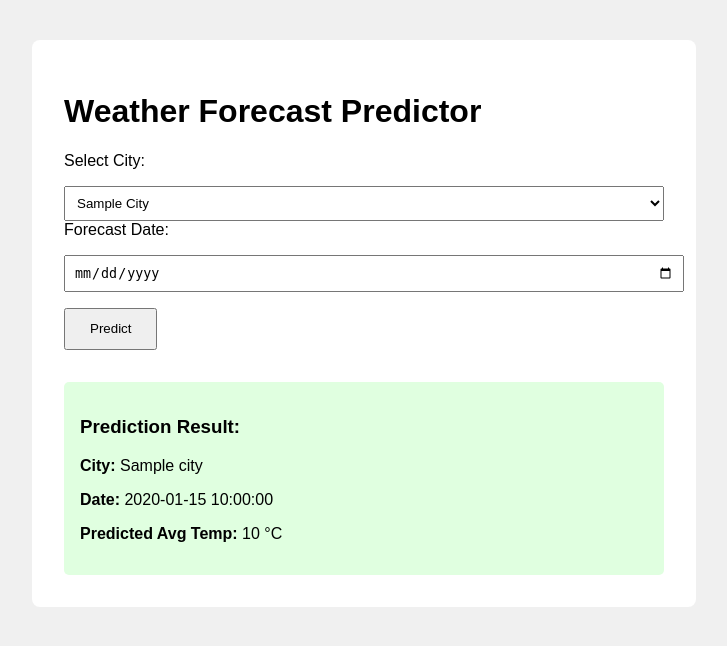
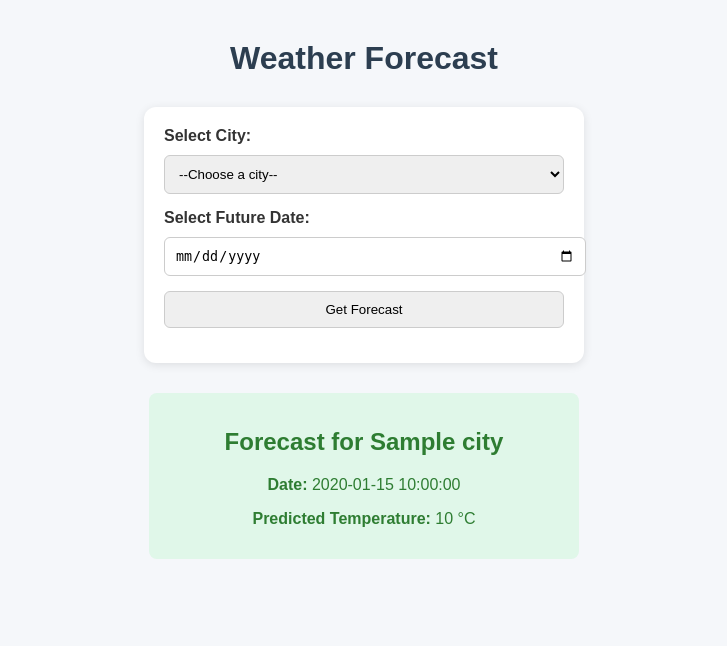
Before and after one commit to Vishwa5395/weather_deploy, a Flask app: template templates/index.html in a window 1280 px wide. Shown: the top 646 px of the page, without its empty margins (276-1003 px from the left). Run offline with Flask 3, Linux system fonts and the light colour scheme; the template is opened without the code that fills it: most values are stand-ins (such as "Sample title", 1, 10 or a date in 2020); parts of the project's set-up code (start-up, migrations or seed data) failed here and were passed over.

Commit message:
Fixed Issues

```diff
--- a/app.py
+++ b/app.py
@@ -3,10 +3,11 @@ import pandas as pd
 import glob
 import os
 import joblib
-from datetime import timedelta
+from datetime import timedelta,date
 
 app = Flask(__name__)
 model = joblib.load('weather_model.pkl')
+# print("Model loaded successfully:", model)
 
 # Rebuild weather dataset (you might cache this in production)
 def prepare_weather_data():
@@ -71,7 +72,7 @@ def index():
         try:
             forecast_date = pd.to_datetime(date_str)
         except ValueError:
-            return render_template('index.html', cities=cities, error="Invalid date format.")
+            return render_template('index.html', cities=cities, prediction=prediction, today=date.today().isoformat())
 
         if city not in cities:
             return render_template('index.html', cities=cities, error="City not found.")
@@ -93,7 +94,12 @@ def index():
                     latest_row[f'month_avg_{col}'] = r_mean
                     latest_row[f'day_avg_{col}'] = r_mean
 
-            predicted_temp = model.predict(latest_row[predictors])[0]
+            try:
+                predicted_temp = model.predict(latest_row[predictors])[0]
+            except Exception as e:
+                print("Prediction error:", e)
+                return render_template('index.html', cities=cities, error="Model failed to make prediction.")
+
 
             for col in ['tavg', 'tmin', 'tmax']:
                 if col in latest_row.columns:
@@ -110,4 +116,4 @@ def index():
     return render_template('index.html', cities=cities, prediction=prediction)
 
 if __name__ == '__main__':
-    app.run(debug=True)
+    app.run(debug=False)
--- a/templates/index.html
+++ b/templates/index.html
@@ -4,43 +4,82 @@
     <meta charset="UTF-8">
     <title>Weather Forecast</title>
     <style>
-    body { font-family: Arial, sans-serif; background: #f0f0f0; padding: 2rem; }
-    .container { background: white; padding: 2rem; border-radius: 8px; max-width: 600px; margin: auto; }
-    input, select { width: 100%; padding: 0.5rem; margin-top: 1rem; }
-    button { padding: 0.7rem 1.5rem; margin-top: 1rem; }
-    .result { margin-top: 2rem; background: #e0ffe0; padding: 1rem; border-radius: 5px; }
-    .error { color: red; }
+        body {
+            font-family: Arial, sans-serif;
+            margin: 40px;
+            background-color: #f5f7fa;
+            color: #333;
+        }
+        h1 {
+            text-align: center;
+            color: #2c3e50;
+        }
+        form {
+            max-width: 400px;
+            margin: 30px auto;
+            padding: 20px;
+            background-color: white;
+            border-radius: 12px;
+            box-shadow: 0 2px 10px rgba(0,0,0,0.1);
+        }
+        label {
+            display: block;
+            margin-bottom: 10px;
+            font-weight: bold;
+        }
+        select, input[type="date"], button {
+            width: 100%;
+            padding: 10px;
+            margin-bottom: 15px;
+            border-radius: 6px;
+            border: 1px solid #ccc;
+        }
+        .result, .error {
+            max-width: 400px;
+            margin: 20px auto;
+            padding: 15px;
+            border-radius: 8px;
+            text-align: center;
+        }
+        .result {
+            background-color: #e0f7e9;
+            color: #2e7d32;
+        }
+        .error {
+            background-color: #fce4e4;
+            color: #c62828;
+        }
     </style>
 </head>
 <body>
-  <div class="container">
-    <h1>Weather Forecast Predictor</h1>
-    <form method="post">
+    <h1>Weather Forecast</h1>
+
+    <form method="POST">
         <label for="city">Select City:</label>
         <select name="city" id="city" required>
+            <option value="">--Choose a city--</option>
             {% for city in cities %}
                 <option value="{{ city }}">{{ city.title() }}</option>
             {% endfor %}
         </select>
 
-      <label for="date">Forecast Date:</label>
-      <input type="date" name="date" id="date" required>
+        <label for="date">Select Future Date:</label>
+        <input type="date" name="date" id="date" required min="{{ today }}">
 
-      <button type="submit">Predict</button>
+
+        <button type="submit">Get Forecast</button>
     </form>
-
-    {% if error %}
-    <p class="error">{{ error }}</p>
-    {% endif %}
 
     {% if prediction %}
         <div class="result">
-      <h3>Prediction Result:</h3>
-      <p><strong>City:</strong> {{ prediction.city }}</p>
+            <h2>Forecast for {{ prediction.city }}</h2>
             <p><strong>Date:</strong> {{ prediction.date }}</p>
-      <p><strong>Predicted Avg Temp:</strong> {{ prediction.temp_c }} °C</p>
+            <p><strong>Predicted Temperature:</strong> {{ prediction.temp_c }} °C</p>
+        </div>
+    {% elif error %}
+        <div class="error">
+            <p>{{ error }}</p>
         </div>
     {% endif %}
-  </div>
 </body>
 </html>
```
Lines whose indentation alone changed are shown as unchanged.
